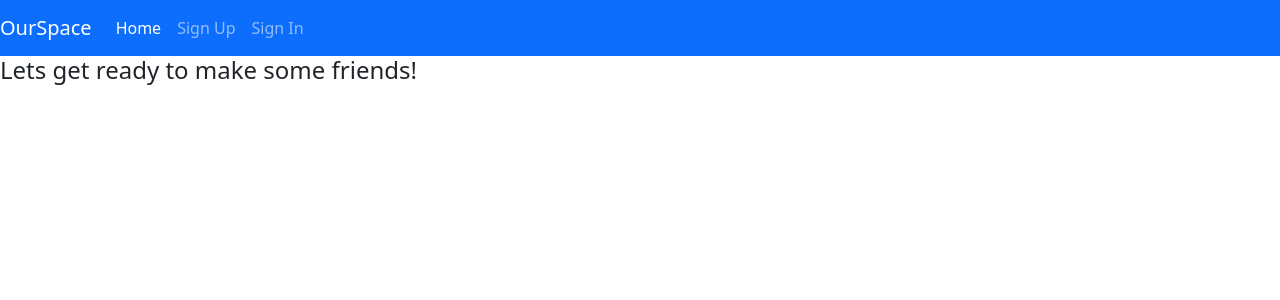
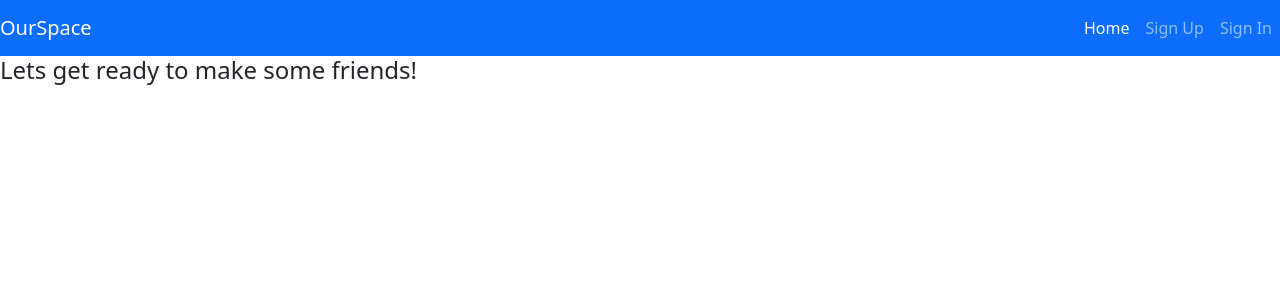
Before and after one commit to Team-Rendering/project-frontend, a React (Create React App) app: page / in a window 1280 px wide. Shown: the top 300 px of the page. Built offline with nearby package versions, Linux system fonts and the light colour scheme.

Commit message:
added header Co-Authored: Christian qchris101@yahoo.com Co-Authored: Derek dojjidi@gmail.com Co-Authored: John johnvincentmyers@gmail.com

```diff
--- a/src/components/Header/Header.js
+++ b/src/components/Header/Header.js
@@ -2,14 +2,17 @@ import React, { Fragment } from 'react'
 import Nav from 'react-bootstrap/Nav'
 import Navbar from 'react-bootstrap/Navbar'
 import { Link, NavLink } from 'react-router-dom'
+import './header.css'
 
 const authenticatedOptions = (
+
   <Fragment>
+    <NavLink to='/posts/create' className='nav-link'>Make a Post</NavLink>
+    <NavLink to='/posts' className='nav-link'>Posts</NavLink>
     <NavLink to='/change-password' className='nav-link'>Change Password</NavLink>
     <NavLink to='/sign-out' className='nav-link'>Sign Out</NavLink>
-    <NavLink to='/posts/create' className='nav-link'>Make a Post</NavLink>
-    <NavLink to='/posts' className='nav-link'>Posts</NavLink>
   </Fragment>
+
 )
 
 const unauthenticatedOptions = (
@@ -26,15 +29,15 @@ const alwaysOptions = (
 )
 
 const Header = ({ user }) => (
-  <Navbar bg='primary' variant='dark' expand='md'>
+  <Navbar bg='primary' variant='dark' expand='md' >
     <Navbar.Brand>
-      <Link to='/' style={{ color: '#FFF', textDecoration: 'none' }}>OurSpace</Link>
+      <Link to='/' style={{ color: '#FFF', textDecoration: 'none' }} className='ml-auto'>OurSpace</Link>
     </Navbar.Brand>
     <Navbar.Toggle aria-controls='basic-navbar-nav' />
     <Navbar.Collapse id='basic-navbar-nav'>
-      <Nav className='ml-auto'>
+      <Nav className='ms-auto justify-content-end' >
         {user && (
-          <span className='navbar-text mr-2'>Welcome, {user.email}</span>
+          <span className='navbar-text'>Welcome, {user.email}</span>
         )}
         {alwaysOptions}
         {user ? authenticatedOptions : unauthenticatedOptions}
```
Also changed, not shown: src/components/Header/header.css (added).
